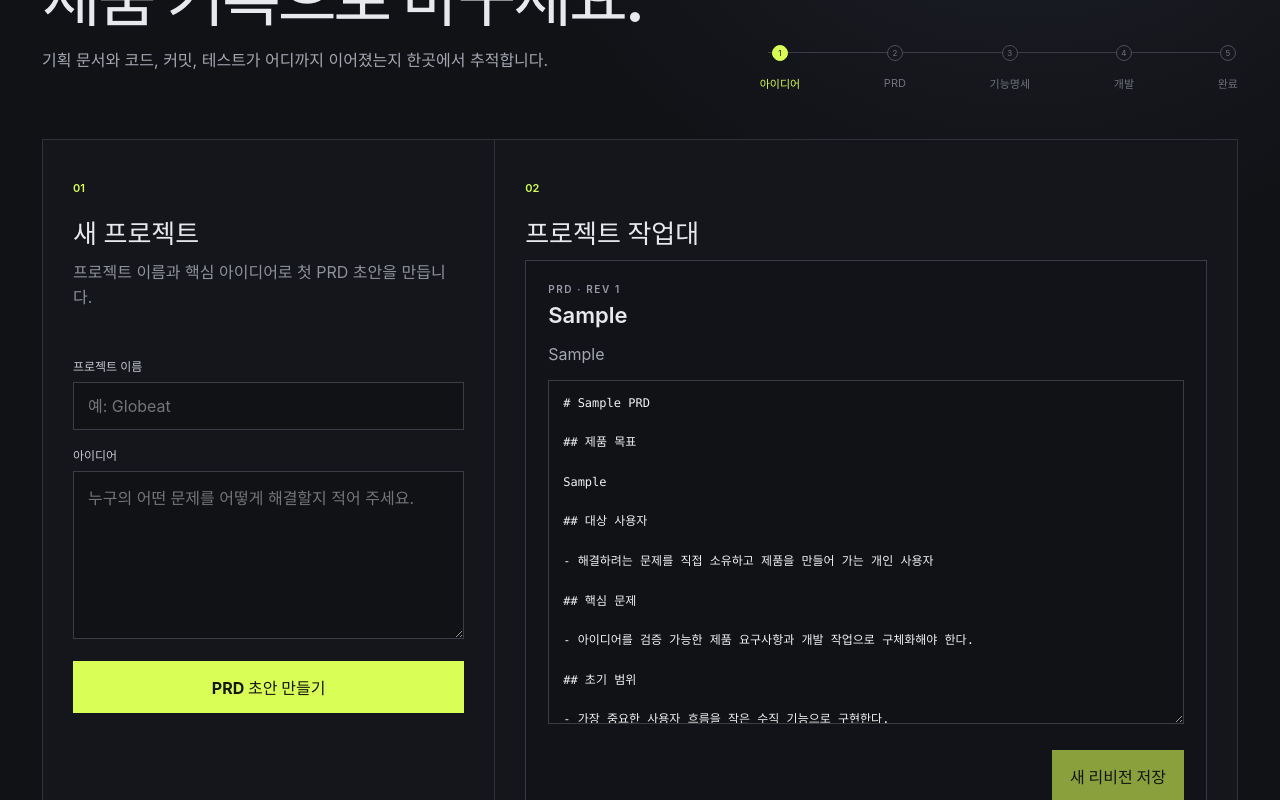
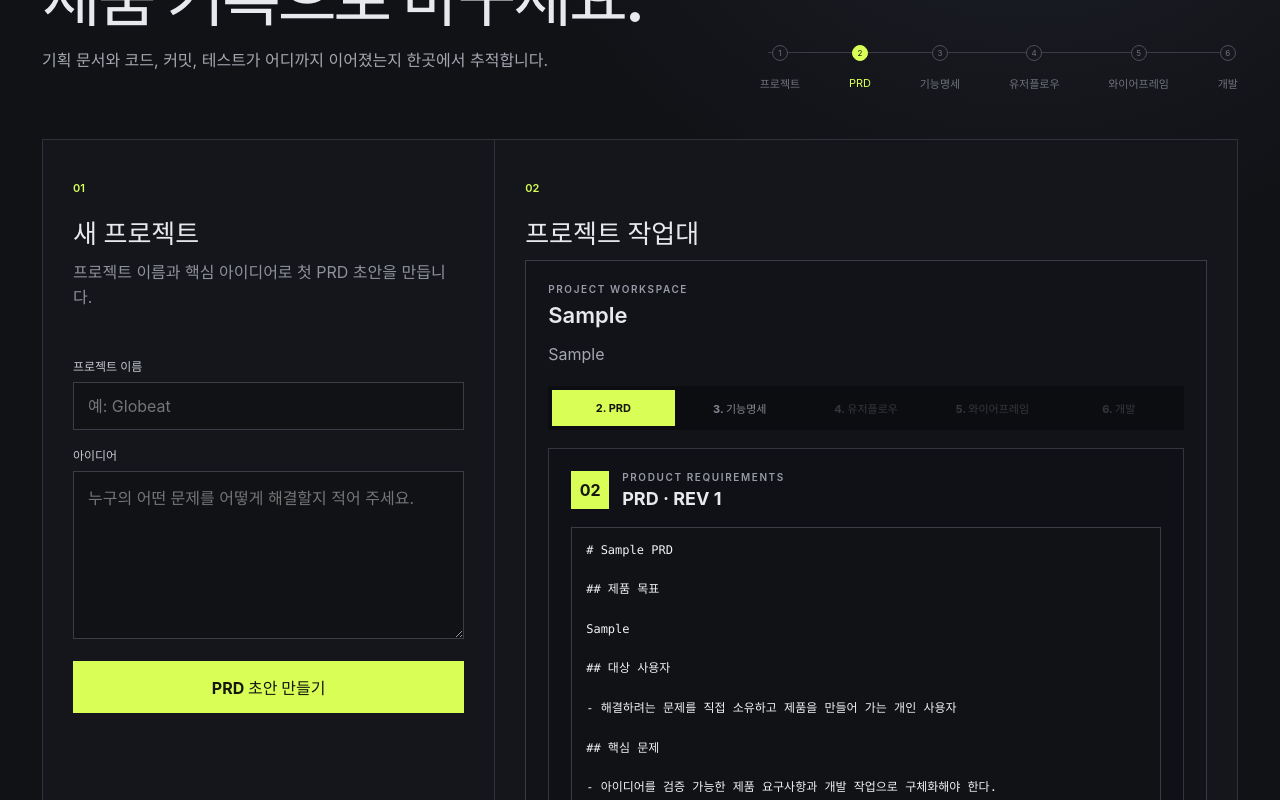
Before and after one commit to Bum-niverse/ProjectStudio, a React (Vite) app: page / in a window 1280 px wide. Both pictures are taken after typing "Sample", "Sample" into the empty fields and a click on the button "PRD 초안 만들기". Shown: the part 295-1095 px from the top of the page. Built offline with nearby package versions, Linux system fonts and the light colour scheme.

Commit message:
Separate PRD and feature spec stages

```diff
--- a/src/App.tsx
+++ b/src/App.tsx
@@ -4,6 +4,8 @@ import { ProjectValidationError, type ProjectValidationErrors, type ProjectWithP
 import { PrdEditor } from "./PrdEditor";
 import { FeatureMap } from "./FeatureMap";
 import "./styles.css";
+
+type WorkspaceStage = "prd" | "features" | "user-flow" | "wireframe" | "development";
 
 export default function App() {
   const service = useMemo(() => createProjectService(), []);
@@ -15,6 +17,10 @@ export default function App() {
   const [isLoading, setIsLoading] = useState(true);
   const [saveError, setSaveError] = useState<string>();
   const [loadError, setLoadError] = useState<string>();
+  const [stageByProject, setStageByProject] = useState<Record<string, WorkspaceStage>>({});
+  const currentProgressIndex = projects.length === 0
+    ? 0
+    : Object.values(stageByProject).includes("features") ? 2 : 1;
 
   useEffect(() => {
     void service
@@ -33,6 +39,7 @@ export default function App() {
     try {
       const created = await service.createProject({ name, idea });
       setProjects((current) => [created, ...current]);
+      setStageByProject((current) => ({ ...current, [created.project.id]: "prd" }));
       setName("");
       setIdea("");
     } catch (error) {
@@ -70,8 +77,8 @@ export default function App() {
           <p>기획 문서와 코드, 커밋, 테스트가 어디까지 이어졌는지 한곳에서 추적합니다.</p>
         </div>
         <div className="progress-track" aria-label="제품 개발 단계">
-          {["아이디어", "PRD", "기능명세", "개발", "완료"].map((step, index) => (
-            <div className={index === 0 ? "step active" : "step"} key={step}>
+          {["프로젝트", "PRD", "기능명세", "유저플로우", "와이어프레임", "개발"].map((step, index) => (
+            <div className={index === currentProgressIndex ? "step active" : "step"} key={step}>
               <span>{index + 1}</span>{step}
             </div>
           ))}
@@ -118,13 +125,38 @@ export default function App() {
             <div className="project-list">
               {projects.map(({ project, prd }) => (
                 <article className="project-card" key={project.id}>
-                  <div><p className="eyebrow">PRD · REV {prd.revisionNumber}</p><h4>{project.name}</h4></div>
+                  <div><p className="eyebrow">PROJECT WORKSPACE</p><h4>{project.name}</h4></div>
                   <p>{project.idea}</p>
-                  <PrdEditor
-                    revision={prd}
-                    onSave={(contentMarkdown) => handleSavePrd(project.id, contentMarkdown)}
-                  />
-                  <FeatureMap projectId={project.id} sourceDocumentId={prd.documentId} />
+                  <nav className="workspace-stages" aria-label={`${project.name} 작업 단계`}>
+                    {[
+                      ["prd", "2. PRD"],
+                      ["features", "3. 기능명세"],
+                      ["user-flow", "4. 유저플로우"],
+                      ["wireframe", "5. 와이어프레임"],
+                      ["development", "6. 개발"],
+                    ].map(([stage, label], index) => (
+                      <button
+                        className={(stageByProject[project.id] ?? "prd") === stage ? "active" : ""}
+                        disabled={index > 1}
+                        key={stage}
+                        onClick={() => setStageByProject((current) => ({ ...current, [project.id]: stage as WorkspaceStage }))}
+                        type="button"
+                      >
+                        {label}
+                      </button>
+                    ))}
+                  </nav>
+                  {(stageByProject[project.id] ?? "prd") === "prd" && (
+                    <section className="workspace-stage-content">
+                      <div className="stage-heading"><span>02</span><div><p className="eyebrow">PRODUCT REQUIREMENTS</p><h5>PRD · REV {prd.revisionNumber}</h5></div></div>
+                      <PrdEditor revision={prd} onSave={(contentMarkdown) => handleSavePrd(project.id, contentMarkdown)} />
+                    </section>
+                  )}
+                  {(stageByProject[project.id] ?? "prd") === "features" && (
+                    <section className="workspace-stage-content">
+                      <FeatureMap projectId={project.id} sourceDocumentId={prd.documentId} />
+                    </section>
+                  )}
                 </article>
               ))}
             </div>
--- a/src/FeatureMap.tsx
+++ b/src/FeatureMap.tsx
@@ -106,7 +106,7 @@ export function FeatureMap({ projectId, sourceDocumentId }: FeatureMapProps) {
   return (
     <section className="feature-map-section">
       <div className="feature-map-header">
-        <div><p className="eyebrow">FEATURE SPECIFICATION</p><h5>계층형 기능명세</h5><small>{persistenceMessage}</small></div>
+        <div><p className="eyebrow">03 · FEATURE SPECIFICATION</p><h5>기능명세</h5><small>{persistenceMessage}</small></div>
         <div className="view-switch" aria-label="기능명세 보기 방식">
           <button className={mode === "tree" ? "selected" : ""} onClick={() => setMode("tree")} type="button">트리</button>
           <button className={mode === "mindmap" ? "selected" : ""} onClick={() => setMode("mindmap")} type="button">마인드맵</button>
--- a/src/styles.css
+++ b/src/styles.css
@@ -30,4 +30,5 @@ button { margin-top: 22px; padding: 14px 18px; color: #15170e; border: 0; backgr
 .project-list { display: grid; gap: 14px; }.project-card { padding: 22px; border: 1px solid #3a3b43; background: #121318; }.project-card h4 { margin: 7px 0 14px; font: 600 22px Inter, "Segoe UI", sans-serif; }.project-card > p { color: #a5a7b0; }.project-card pre { max-height: 240px; overflow: auto; padding: 16px; color: #c9cbd2; background: #0c0d10; white-space: pre-wrap; font: 12px/1.65 monospace; }
 .prd-editor textarea { min-height: 310px; font: 12px/1.65 "Cascadia Code", Consolas, monospace; }.editor-actions { display: flex; align-items: center; justify-content: flex-end; gap: 16px; }.editor-actions p { margin: 20px 0 0; color: #a5a7b0; font-size: 12px; }.editor-actions button { width: auto; }
 .feature-map-section { margin-top: 28px; border-top: 1px solid #34363e; padding-top: 24px; }.feature-map-header { display: flex; align-items: center; justify-content: space-between; gap: 18px; margin-bottom: 14px; }.feature-map-header h5 { margin: 6px 0 0; font-size: 18px; }.view-switch { display: flex; padding: 3px; background: #0c0d10; }.view-switch button { margin: 0; padding: 8px 12px; color: #92959f; background: transparent; font-size: 12px; }.view-switch button.selected { color: #15170e; background: #d9ff57; }.feature-canvas { width: 100%; height: 520px; border: 1px solid #34363e; background: #0f1014; }.feature-node { width: 190px; padding: 14px 16px; color: #e9eaf0; border: 1px solid #484b55; border-radius: 2px; background: #1a1c22; font-size: 12px; box-shadow: 0 10px 30px rgba(0,0,0,.22); }.feature-node .react-flow__node-default { border: 0; }.feature-node.priority-critical { border-left: 4px solid #d9ff57; }.feature-node.priority-high { border-left: 4px solid #7ec8ff; }.feature-node.priority-medium { border-left: 4px solid #9b91ff; }.react-flow__node-default .react-flow__node-label { white-space: normal; }.react-flow__edge-path { stroke: #686c79; }.react-flow__controls button { margin: 0; color: #d8dae1; background: #1c1e24; }.react-flow__minimap { background: #15161b; }
+.workspace-stages { display: flex; gap: 4px; margin: 22px 0 0; padding: 4px; overflow-x: auto; background: #0c0d10; }.workspace-stages button { flex: 1; min-width: 105px; margin: 0; padding: 10px 12px; color: #858892; background: transparent; font-size: 11px; white-space: nowrap; }.workspace-stages button.active { color: #15170e; background: #d9ff57; }.workspace-stages button:disabled { color: #50525b; background: transparent; cursor: not-allowed; }.workspace-stage-content { margin-top: 18px; padding: 22px; border: 1px solid #34363e; background: #101116; }.stage-heading { display: flex; align-items: center; gap: 13px; margin-bottom: 18px; }.stage-heading > span { display: grid; place-items: center; width: 38px; height: 38px; color: #15170e; background: #d9ff57; font-weight: 700; }.stage-heading h5 { margin: 5px 0 0; font-size: 18px; }.workspace-stage-content .feature-map-section { margin-top: 0; padding-top: 0; border-top: 0; }
 @media (max-width: 850px) { .app-shell { padding: 20px; }.hero, .workspace-grid { grid-template-columns: 1fr; }.hero { gap: 38px; padding-top: 48px; }.panel + .panel { border-left: 0; border-top: 1px solid #303139; }.mode-badge { display: none; } }
```
Also changed, not shown: 2 other files (tests, documents, lock files or other folders).
